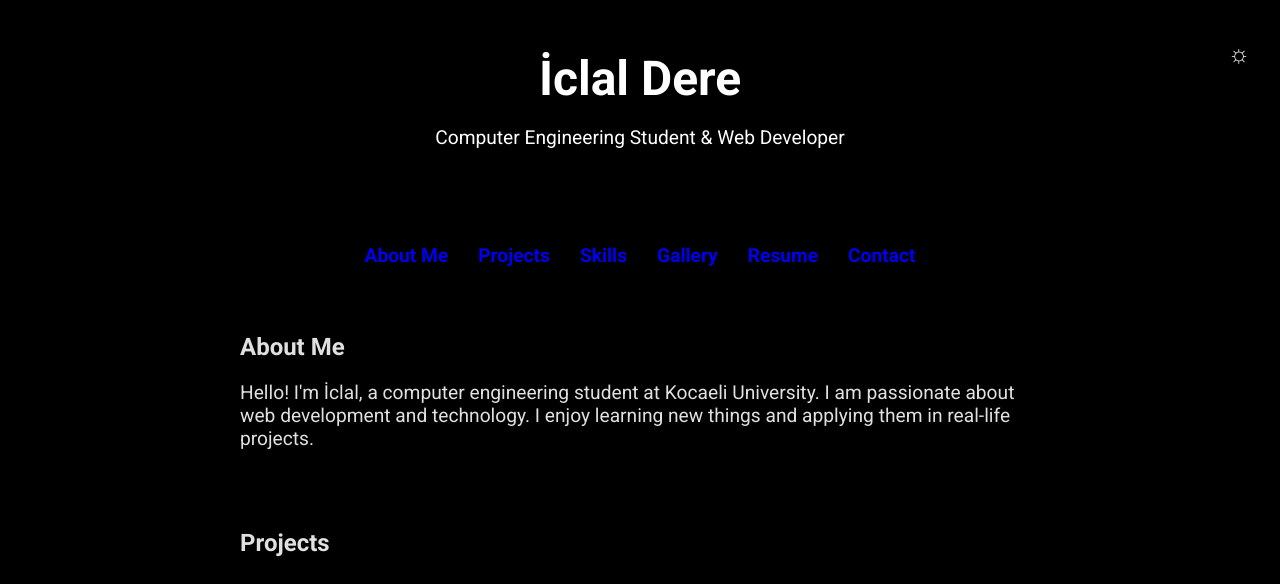
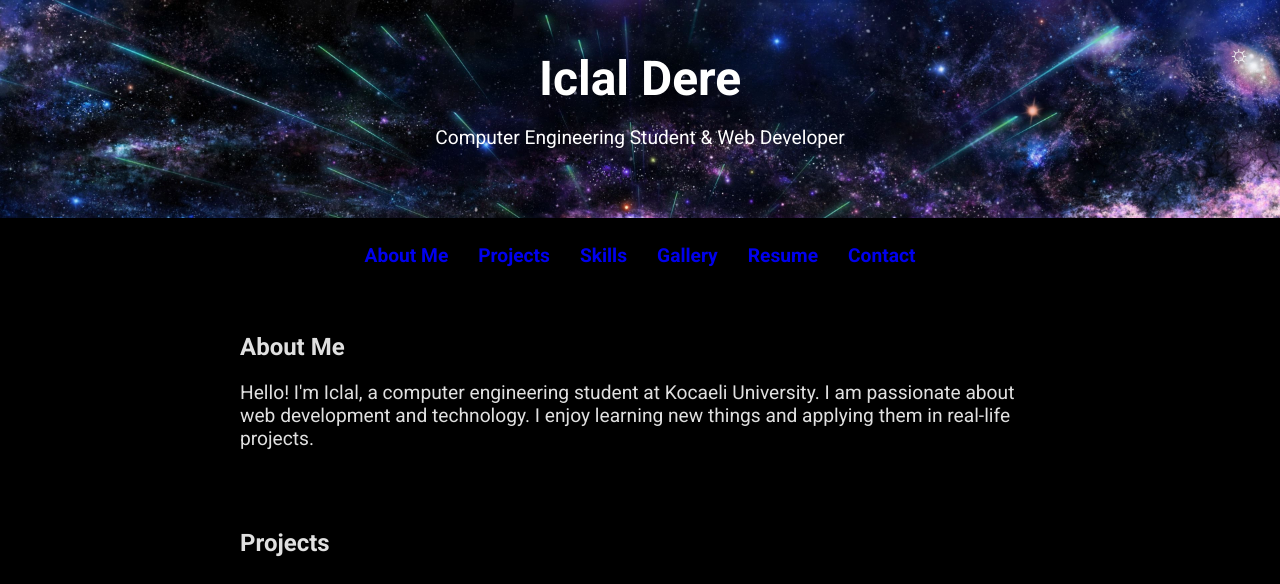
Before and after one commit to icsiee/MySite, a Django app: page / in a window 1280 px wide. Shown: the top 584 px of the page. Run offline with Django 5.2, Linux system fonts and the light colour scheme.

Commit message:
Draft completed.

```diff
--- a/myApp/static/myApp/css/dark-theme.css
+++ b/myApp/static/myApp/css/dark-theme.css
@@ -3,6 +3,7 @@ body {
     background-color: #000000; /* Siyah */
     color: #e0e0e0; /* Açık gri */
     font-family: Arial, sans-serif;
+    /* Varsayılan olarak dark-theme için diğer stil ayarları */
 }
 
 .header {
--- a/myApp/static/myApp/js/script.js
+++ b/myApp/static/myApp/js/script.js
@@ -1,17 +1,19 @@
 document.addEventListener('DOMContentLoaded', function() {
-    const themeToggle = document.getElementById('toggle-theme');
+    const themeToggle = document.getElementById('theme-toggle');
     const header = document.querySelector('header');
 
-    if (themeToggle) { // themeToggle'un var olup olmadığını kontrol ediyoruz
+    if (themeToggle) {
         themeToggle.addEventListener('click', function() {
             if (document.body.classList.contains('light-theme')) {
                 document.body.classList.remove('light-theme');
                 document.body.classList.add('dark-theme');
                 header.style.backgroundImage = "url('static/myApp/images/resim_2024-08-12_143218113.jpg')";
+                stylesheet.setAttribute('href', 'static/myApp/css/dark-theme.css');
             } else {
                 document.body.classList.remove('dark-theme');
                 document.body.classList.add('light-theme');
                 header.style.backgroundImage = "url('static/myApp/images/night-sky-colorful-3840x2160-12510.jpg')";
+                stylesheet.setAttribute('href', 'static/myApp/css/light-theme.css');
             }
         });
     } else {
@@ -25,12 +27,13 @@ document.addEventListener('DOMContentLoaded', function() {
         .then(response => response.json())
         .then(data => {
             projectsContainer.innerHTML = data.map(repo => {
+                // Tarih formatlama
                 const createdDate = new Date(repo.created_at).toLocaleDateString();
                 return `
                     <div class="project-card">
                         <h3><a href="${repo.html_url}" target="_blank">${repo.name}</a></h3>
                         <p>Created: ${createdDate}</p>
-                        <p>Stars: ${repo.stargazers_count}</p>
+                        <!-- Yıldız bilgisi kaldırıldı -->
                     </div>
                 `;
             }).join('');
--- a/myApp/templates/myApp/index.html
+++ b/myApp/templates/myApp/index.html
@@ -3,7 +3,7 @@
 <head>
     <meta charset="UTF-8">
     <meta name="viewport" content="width=device-width, initial-scale=1.0">
-    <title>İclal Dere</title>
+    <title>Iclal Dere</title>
     <link id="theme-stylesheet" rel="stylesheet" href="static/myApp/css/dark-theme.css">
     <link rel="stylesheet" href="https://fonts.googleapis.com/css2?family=Roboto:wght@400;700&display=swap">
     <style>
@@ -29,8 +29,10 @@
     text-align: center;
     padding: 50px 0;
     background-size: cover;
+    background-image: url('static/myApp/images/resim_2024-08-12_143218113.jpg');
     color: #ffffff;
 }
+
 
         .theme-toggle-container {
             position: absolute;
@@ -128,7 +130,7 @@
 </head>
 <body>
     <header>
-        <h1>İclal Dere</h1>
+        <h1>Iclal Dere</h1>
         <p>Computer Engineering Student & Web Developer</p>
         <div class="theme-toggle-container">
             <button id="theme-toggle" class="theme-toggle">&#9788;</button> <!-- icon: Sun -->
@@ -147,7 +149,7 @@
 
     <section id="about">
         <h2>About Me</h2>
-        <p>Hello! I'm İclal, a computer engineering student at Kocaeli University. I am passionate about web development and technology. I enjoy learning new things and applying them in real-life projects.</p>
+        <p>Hello! I'm Iclal, a computer engineering student at Kocaeli University. I am passionate about web development and technology. I enjoy learning new things and applying them in real-life projects.</p>
     </section>
     <section id="projects">
         <h2>Projects</h2>
@@ -196,11 +198,18 @@
         <a href="https://www.youtube.com/@icsie" target="_blank">Youtube</a>
         <a href="https://1000kitap.com/icsie" target="_blank">1000Kitap</a>
         <a href="https://github.com/icsiee" target="_blank">GitHub</a>
+
+<footer>
+    <p>© 2024 Iclal Dere</p>
+</footer>
+
     </footer>
     <script src="static/myApp/js/script.js"></script>
     <script>
         const toggleButton = document.getElementById('theme-toggle');
         const stylesheet = document.getElementById('theme-stylesheet');
+
+
 
         toggleButton.addEventListener('click', () => {
             if (stylesheet.getAttribute('href') === 'static/myApp/css/dark-theme.css') {
@@ -233,7 +242,6 @@
                             <div class="project-card">
                                 <h3><a href="${repo.html_url}" target="_blank">${repo.name}</a></h3>
                                 <p>Created: ${createdDate}</p>
-                                <p>Stars: ${repo.stargazers_count}</p>
                             </div>
                         `;
                     }).join('');
```
Also changed, not shown: myApp/static/myApp/css/styles.css (+4 -3 lines). Lines whose indentation alone changed are shown as unchanged.
